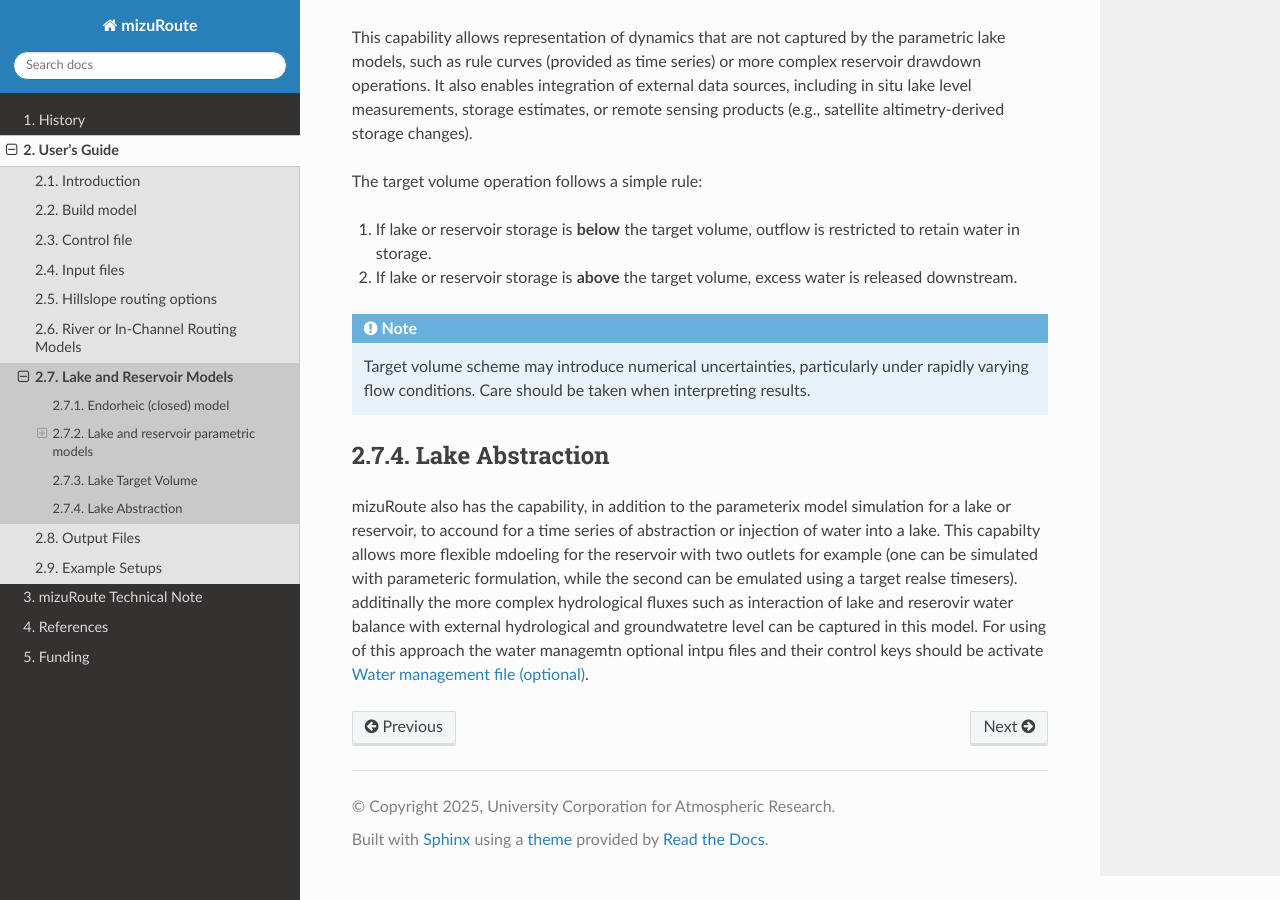
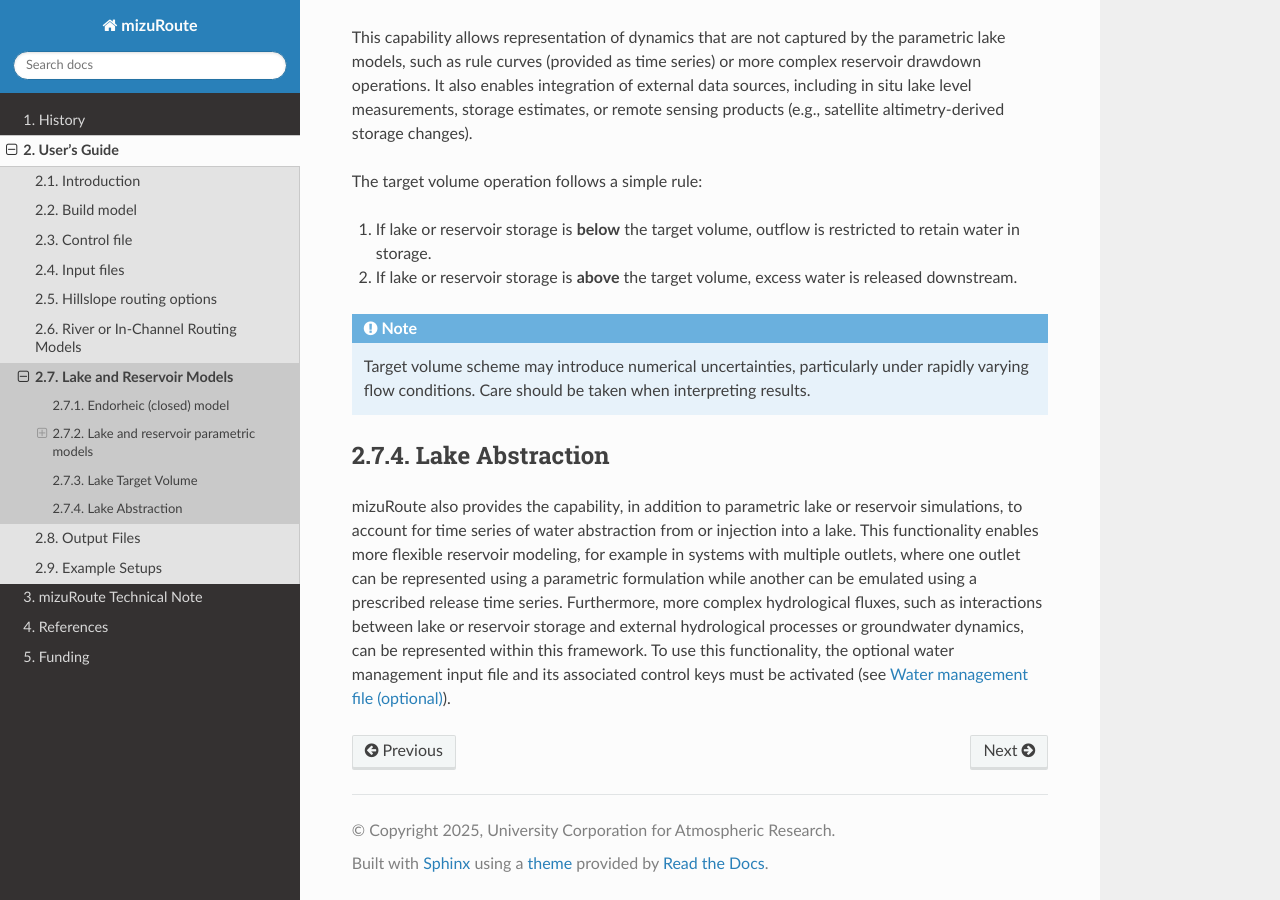
Before and after one commit to ESCOMP/mizuRoute, a Sphinx documentation site: the page built from docs/source/users_guide/lake.rst, in a window 1280 px wide and 900 px high, scrolled down 5625 px. Built offline with Sphinx 7.4.7 and the Read the Docs theme 3.1.0, drawn with Linux system fonts in a browser that asks for light colours.

```diff
--- a/docs/source/users_guide/lake.rst
+++ b/docs/source/users_guide/lake.rst
@@ -473,4 +473,4 @@
 Lake Abstraction
 ----------------
 
-mizuRoute also has the capability, in addition to the parameterix model simulation for a lake or reservoir, to accound for a time series of abstraction or injection of water into a lake. This capabilty allows more flexible mdoeling for the reservoir with two outlets for example (one can be simulated with parameteric formulation, while the second can be emulated using a target realse timesers). additinally the more complex hydrological fluxes such as interaction of lake and reserovir water balance with external hydrological and groundwatetre level can be captured in this model. For using of this approach the water managemtn optional intpu files and their control keys should be activate :ref:`WaterManagement_file`.
+mizuRoute also provides the capability, in addition to parametric lake or reservoir simulations, to account for time series of water abstraction from or injection into a lake. This functionality enables more flexible reservoir modeling, for example in systems with multiple outlets, where one outlet can be represented using a parametric formulation while another can be emulated using a prescribed release time series. Furthermore, more complex hydrological fluxes, such as interactions between lake or reservoir storage and external hydrological processes or groundwater dynamics, can be represented within this framework. To use this functionality, the optional water management input file and its associated control keys must be activated (see :ref:`WaterManagement_file`).
```
